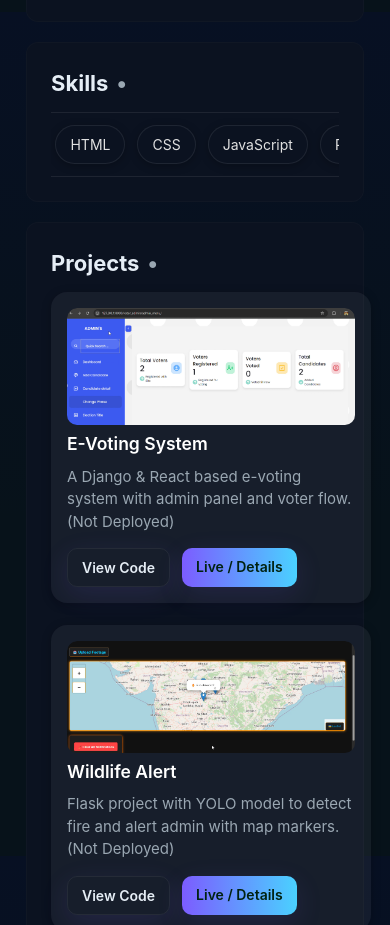
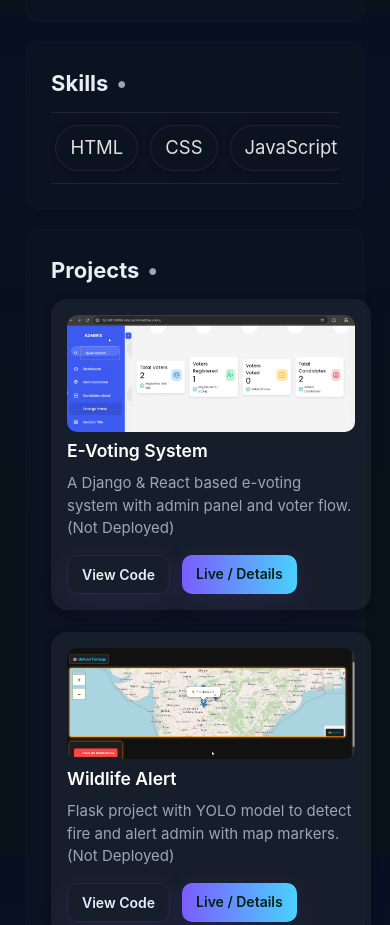
Before and after one commit to ayushgirulkar/ayush_portfolio, a React (Vite) app: page / in a window 390 px wide. Shown: the part 2520-3445 px from the top of the page. Built offline with nearby package versions, Linux system fonts and the light colour scheme; the HTML template or start-up script is replaced by a standard one.

Commit message:
Increase font size of skill-pill class
Increased font size for skill pills to improve readability.

```diff
--- a/src/styles.css
+++ b/src/styles.css
@@ -465,7 +465,7 @@ h1{font-size:34px;margin:0}
   .skill-pill {
     flex: 0 0 auto;
     padding: 8px 14px;
-    font-size: 14px;
+    font-size: 18.5px;
     border-radius: 50px;
     background: var(--card, #0b0f14);
     border: 1px solid rgba(255, 255, 255, 0.08);
```
